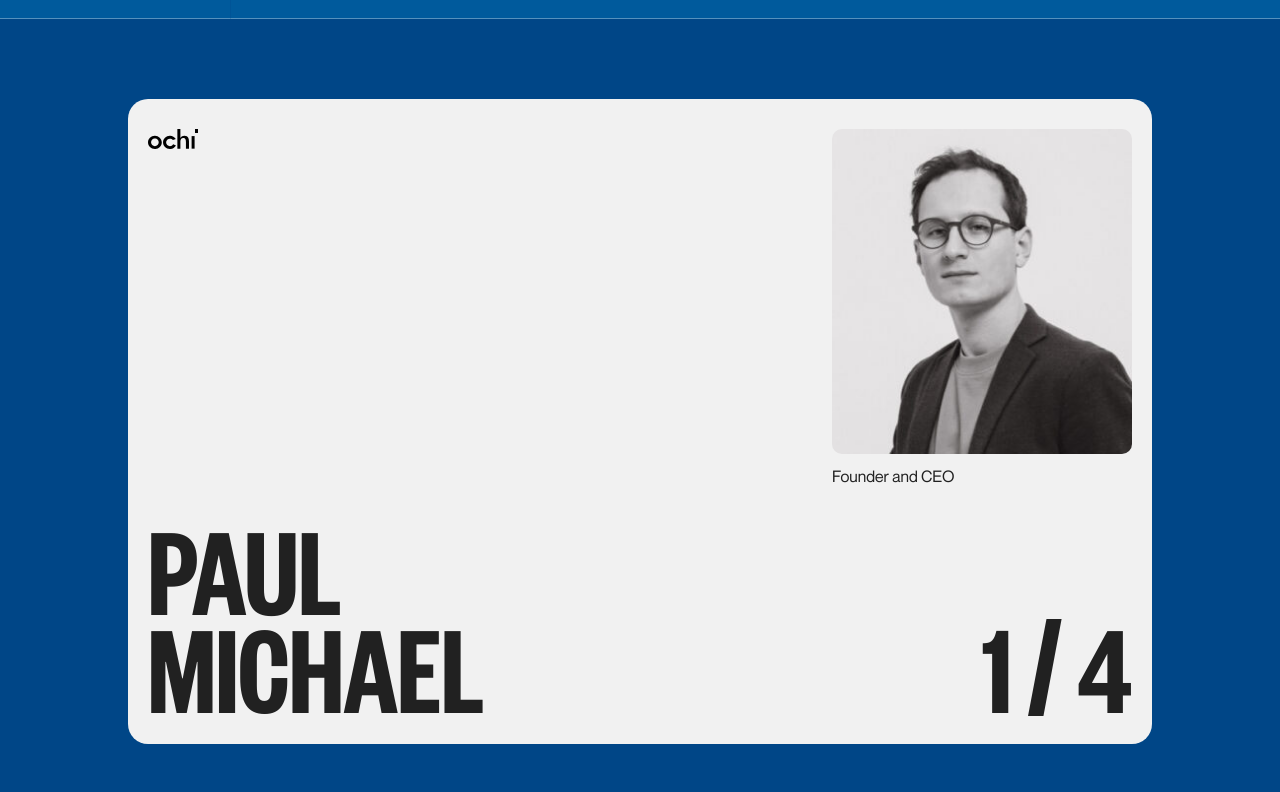
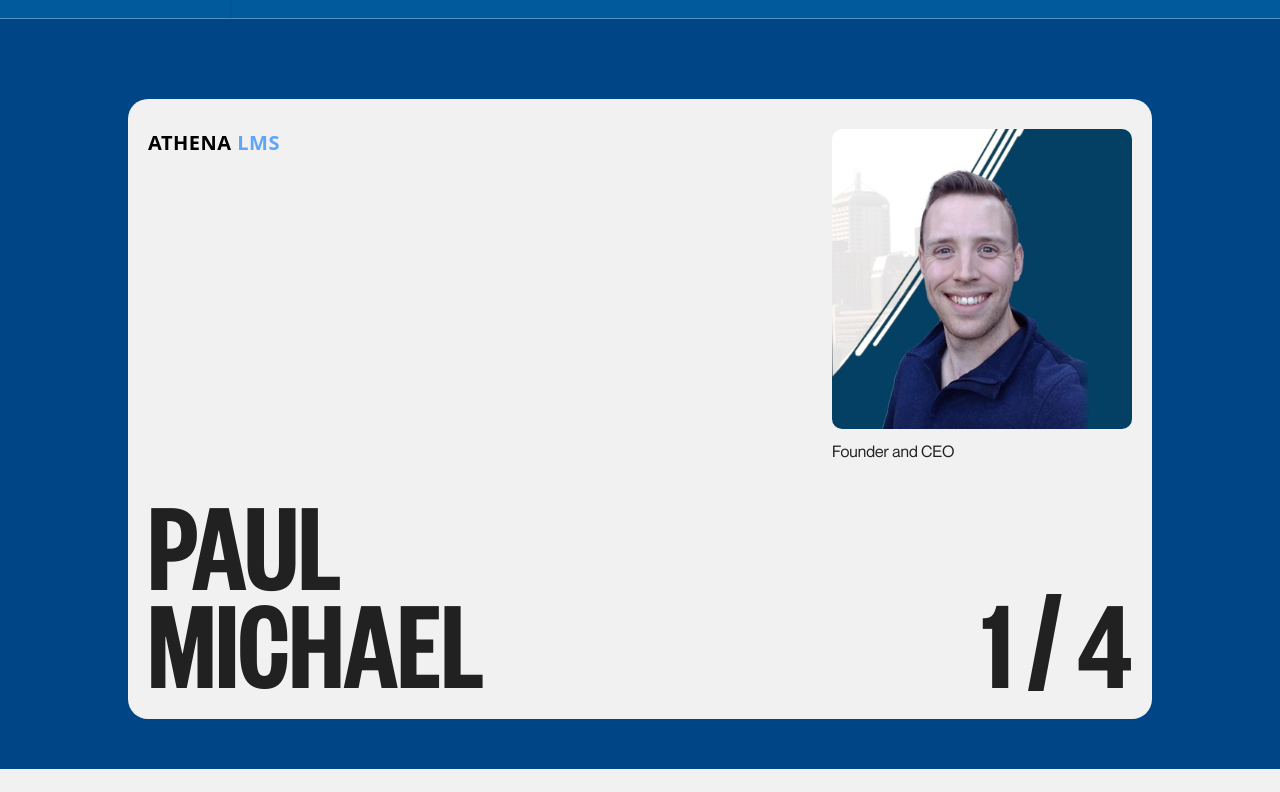
Before and after one commit to rahulsengupta0/athena2, a Next.js app: page /ochi-team in a window 1280 px wide. Shown: the part 2588-3380 px from the top of the page. Built offline with nearby package versions, Linux system fonts and the light colour scheme.

Commit message:
About updated

```diff
--- a/container/about-page/Team.tsx
+++ b/container/about-page/Team.tsx
@@ -1,5 +1,5 @@
 import Image from "next/image";
-import { Team1, logo } from "@/public";
+import { Paul, logo } from "@/public";
 import { Marquee } from "@/components";
 
 export default function Team() {
@@ -16,17 +16,13 @@ export default function Team() {
 				<div className="w-[80%] p-[20px] bg-background rounded-[20px] sm:w-full  xm:w-full">
 					<div className="w-full flex flex-col justify-between gap-[20px] py-[10px]">
 						<div className="flex justify-between sm:flex-col xm:flex-col gap-[20px]">
+							<div className="text-black font-bold text-xl tracking-wide">
+  ATHENA <span className="text-blue-400">LMS</span>
+</div>
+
 							<div>
 								<Image
-									src={logo}
-									alt="ochi-logo"
-									width={50}
-									height={50}
-								/>
-							</div>
-							<div>
-								<Image
-									src={Team1}
+									src={Paul}
 									alt="ochi-logo"
 									width={300}
 									height={300}
--- a/public/index.ts
+++ b/public/index.ts
@@ -57,7 +57,7 @@ export { default as latest2 } from './latest2.jpeg';
 
 // ochi-team
 export { default as backgroundAbout } from './background-about.jpeg';
-export { default as Team1 } from './team1.jpeg';
+export { default as Paul } from './Paul.jpeg';
 export { default as Team2 } from './team2.jpeg';
 export { default as Team3 } from './team3.jpeg';
 export { default as Team4 } from './team4.png';
```
Also changed, not shown: public/Paul.jpeg (added).
